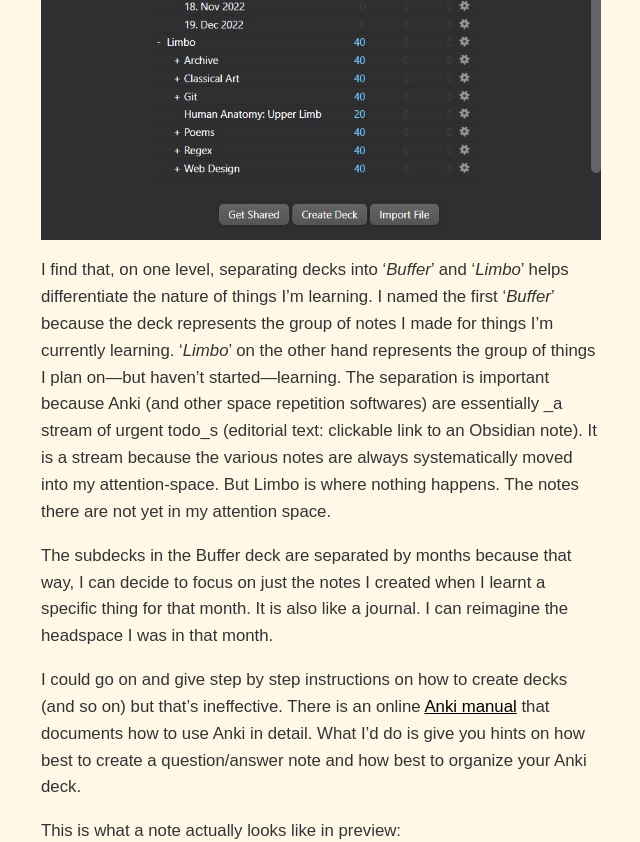
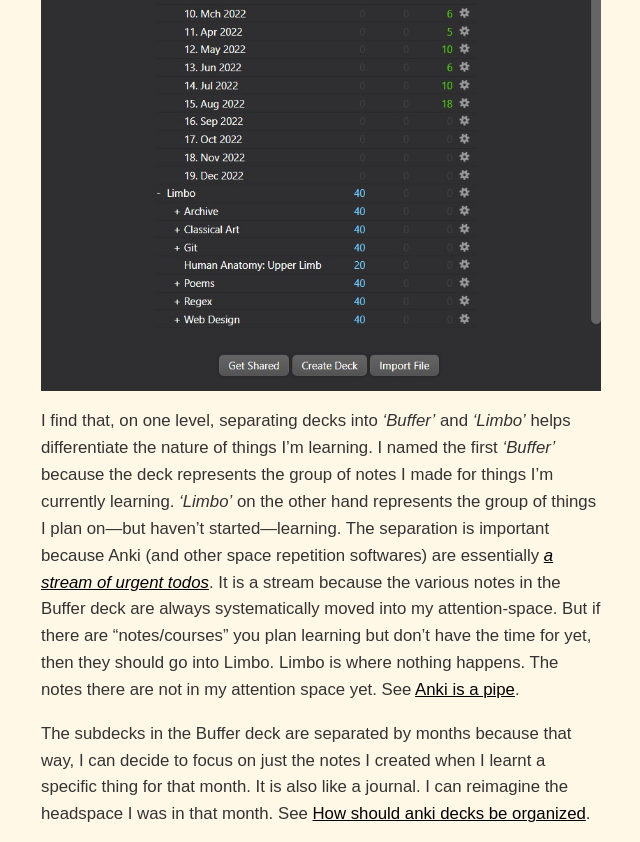
Before and after one commit to dCO2/rococo, a Jekyll site: the page built from _posts/2022-08-17-project-mnemosyne.md, in a window 1280 px wide and 1400 px high, scrolled down 4902 px. Shown: the top 842 px of the window, without its empty margins (335-975 px from the left). Built offline with Jekyll 4.4.1, drawn with Linux system fonts in a browser that asks for light colours; some web fonts are replaced; some of the changed text lies outside the part shown; grey boxes are pictures that could not be loaded.

Commit message:
Refactor

```diff
--- a/_posts/2022-08-17-project-mnemosyne.md
+++ b/_posts/2022-08-17-project-mnemosyne.md
@@ -73,15 +73,17 @@ And an answer. Like so:
 
 The above images were grabbed from my review session days ago. Depending on how easy it was to recall an answer, you choose from the `Again`, `Hard`, `Good`, `Easy` options which specify when next you want to see that question-note. See [Using Anki feedback options to make ideas salient]().
 
+I could go on and give step-by-step instructions on how to create a card, how to create decks (and so on) but that's ineffective. There is an online [Anki manual](https://docs.ankiweb.net/) that documents how to use Anki in detail. What I'd do instead is give principles on how best to create a question/answer note and how best to organize Anki decks.
+
 After 1+ year of many organic changes, this is the current look of my Anki decks. It is unlike the deck in a newly installed Anki app. It has become stable for now:
 
 ![](/assets/images/anki-current.jpg)
 
-I find that, on one level, separating decks into ‘_Buffer_’ and ‘_Limbo_’ helps differentiate the nature of things I'm learning. I named the first '_Buffer_' because the deck represents the group of notes I made for things I'm currently learning. '_Limbo_' on the other hand represents the group of things I plan on—but haven't started—learning. The separation is important because Anki (and other space repetition softwares) are essentially _a stream of urgent todo_s (editorial text: clickable link to an Obsidian note). It is a stream because the various notes are always systematically moved into my attention-space. But Limbo is where nothing happens. The notes there are not yet in my attention space.
+I find that, on one level, separating decks into _‘Buffer’_ and _‘Limbo’_ helps differentiate the nature of things I'm learning. I named the first _‘Buffer’_ because the deck represents the group of notes I made for things I'm currently learning. _‘Limbo’_ on the other hand represents the group of things I plan on—but haven't started—learning.
+The separation is important because Anki (and other space repetition softwares) are essentially _[a stream of urgent todos]()_. It is a stream because the various notes in the Buffer deck are always systematically moved into my attention-space. But if there are "notes/courses" you plan learning but don't have the time for yet, then they should go into Limbo. Limbo is where nothing happens. The notes there are not in my attention space yet. See [Anki is a pipe](/2021/12/20/anki-is-a-pipe).
 
-The subdecks in the Buffer deck are separated by months because that way, I can decide to focus on just the notes I created when I learnt a specific thing for that month. It is also like a journal. I can reimagine the headspace I was in that month.
+The subdecks in the Buffer deck are separated by months because that way, I can decide to focus on just the notes I created when I learnt a specific thing for that month. It is also like a journal. I can reimagine the headspace I was in that month. See [How should anki decks be organized](/2021/12/20/how-should-anki-decks-be-organized).
 
-I could go on and give step by step instructions on how to create decks (and so on) but that's ineffective. There is an online [Anki manual](https://docs.ankiweb.net/) that documents how to use Anki in detail. What I'd do is give you hints on how best to create a question/answer note and how best to organize your Anki deck.
 
 This is what a note actually looks like in preview:
 
```
